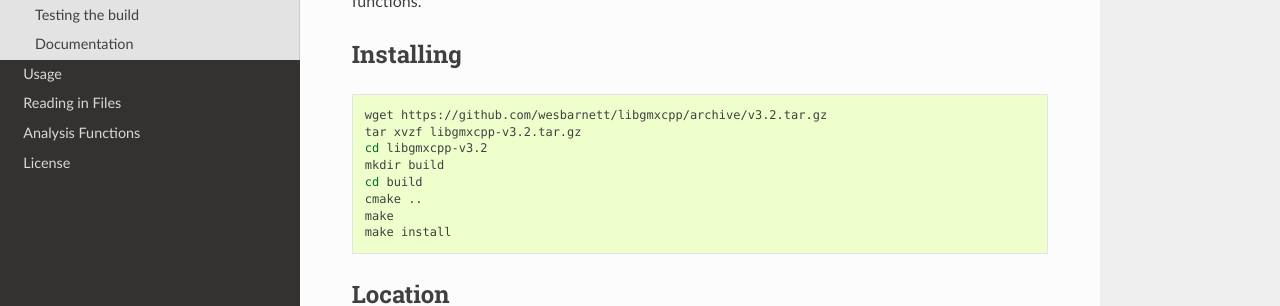
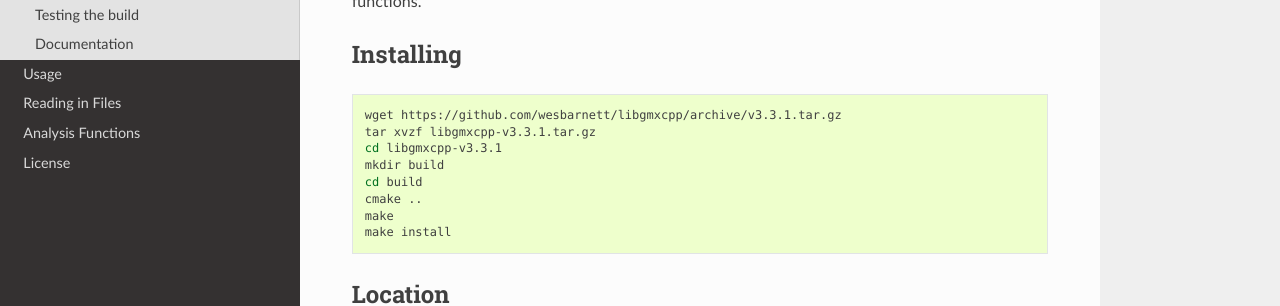
Before and after one commit to wesbarnett/libgmxcpp, a Sphinx documentation site: the page built from docs/installation.rst, in a window 1280 px wide and 1313 px high. Shown: the part 251-557 px from the top of the window. Built offline with Sphinx 7.4.7 and the Read the Docs theme 2.0.0, drawn with Linux system fonts in a browser that asks for light colours.

```diff
--- a/docs/installation.rst
+++ b/docs/installation.rst
@@ -14,9 +14,9 @@ Installing
 -----------
 ::
 
-    wget https://github.com/wesbarnett/libgmxcpp/archive/v3.2.tar.gz
-    tar xvzf libgmxcpp-v3.2.tar.gz
-    cd libgmxcpp-v3.2
+    wget https://github.com/wesbarnett/libgmxcpp/archive/v3.3.1.tar.gz
+    tar xvzf libgmxcpp-v3.3.1.tar.gz
+    cd libgmxcpp-v3.3.1
     mkdir build
     cd build
     cmake ..
```
Also changed, not shown: README.md (+4 -2 lines), .travis.yml.
